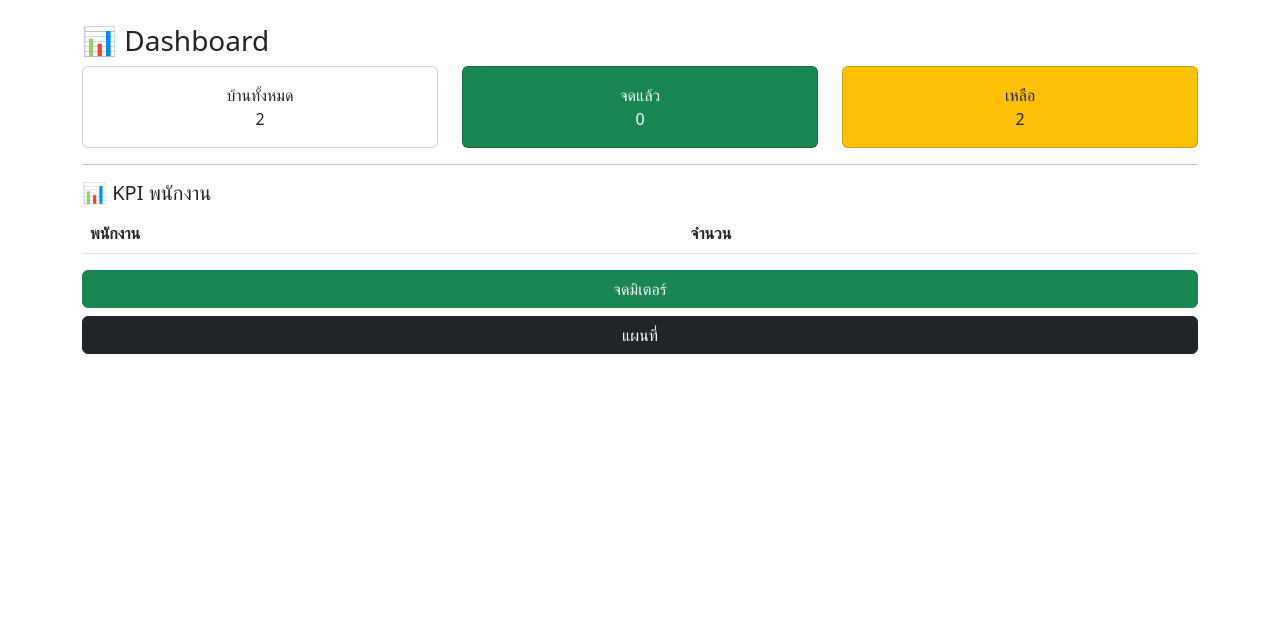
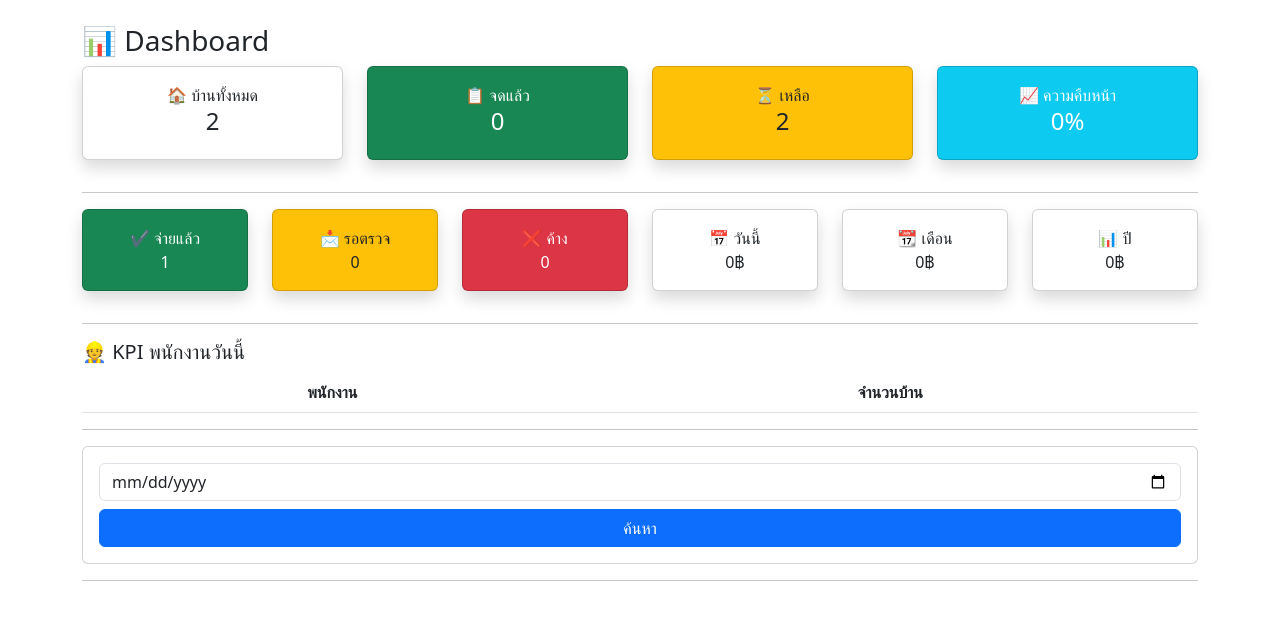
Before and after one commit to poplaga2019-max/water-billing, a PHP site: page /dashboard.php in a window 1280 px wide. Shown: the top 620 px of the page. Run offline with PHP 8.4, Linux system fonts and the light colour scheme; a user stored in the database is signed in; data comes from the database, SQL or seed files in the repository; tables that the repository leaves empty hold one stand-in row (values such as "Sample post"); lists and menus that the app fills with data are empty.

Commit message:
Update dashboard.php

```diff
--- a/dashboard.php
+++ b/dashboard.php
@@ -7,13 +7,50 @@ if(!isset($_SESSION['user'])){
     exit();
 }
 
-$total = $conn->query("SELECT COUNT(*) c FROM customers")->fetch_assoc()['c'];
-$done = $conn->query("SELECT COUNT(*) c FROM bills WHERE bill_date=CURDATE()")->fetch_assoc()['c'];
+$today = date('Y-m-d');
+
+// 🏠 บ้านทั้งหมด
+$total_house = $conn->query("SELECT COUNT(*) c FROM customers")->fetch_assoc()['c'];
+
+// 📋 จดวันนี้ (ใช้วันจริง)
+$done_today = $conn->query("
+SELECT COUNT(*) c FROM bills
+WHERE DATE(created_at)='$today'
+")->fetch_assoc()['c'];
+
+$remain = $total_house - $done_today;
+
+// 💰 สถานะการเงิน
+$paid = $conn->query("SELECT COUNT(*) c FROM bills WHERE status='paid'")->fetch_assoc()['c'];
+$pending = $conn->query("SELECT COUNT(*) c FROM bills WHERE status='pending'")->fetch_assoc()['c'];
+$unpaid = $conn->query("SELECT COUNT(*) c FROM bills WHERE status='unpaid'")->fetch_assoc()['c'];
+
+// 📅 รายได้วันนี้
+$day_income = $conn->query("
+SELECT SUM(amount) s FROM bills
+WHERE DATE(created_at)='$today' AND status='paid'
+")->fetch_assoc()['s'];
+
+// 📆 รายได้เดือน (ใช้รอบบิล)
+$month = date('Y-m');
+$month_income = $conn->query("
+SELECT SUM(amount) s FROM bills
+WHERE billing_cycle='$month' AND status='paid'
+")->fetch_assoc()['s'];
+
+// 📊 รายได้ปี
+$year = date('Y');
+$year_income = $conn->query("
+SELECT SUM(amount) s FROM bills
+WHERE YEAR(created_at)='$year' AND status='paid'
+")->fetch_assoc()['s'];
 ?>
 
 <!DOCTYPE html>
 <html>
 <head>
+<title>Dashboard</title>
+<meta name="viewport" content="width=device-width, initial-scale=1">
 <link href="https://cdn.jsdelivr.net/npm/bootstrap@5.3.0/dist/css/bootstrap.min.css" rel="stylesheet">
 </head>
 
@@ -21,29 +58,109 @@ $done = $conn->query("SELECT COUNT(*) c FROM bills WHERE bill_date=CURDATE()")->
 
 <h3>📊 Dashboard</h3>
 
+<!-- 🏠 งานวันนี้ -->
 <div class="row text-center">
-<div class="col"><div class="card p-3">บ้านทั้งหมด<br><?= $total ?></div></div>
-<div class="col"><div class="card p-3 bg-success text-white">จดแล้ว<br><?= $done ?></div></div>
-<div class="col"><div class="card p-3 bg-warning">เหลือ<br><?= $total-$done ?></div></div>
+
+<div class="col-6 col-md-3 mb-3">
+<div class="card p-3 shadow">
+🏠 บ้านทั้งหมด<br>
+<h4><?= $total_house ?></h4>
+</div>
+</div>
+
+<div class="col-6 col-md-3 mb-3">
+<div class="card p-3 shadow bg-success text-white">
+📋 จดแล้ว<br>
+<h4><?= $done_today ?></h4>
+</div>
+</div>
+
+<div class="col-6 col-md-3 mb-3">
+<div class="card p-3 shadow bg-warning">
+⏳ เหลือ<br>
+<h4><?= $remain ?></h4>
+</div>
+</div>
+
+<div class="col-6 col-md-3 mb-3">
+<div class="card p-3 shadow bg-info text-white">
+📈 ความคืบหน้า<br>
+<h4><?= $total_house>0 ? round(($done_today/$total_house)*100) : 0 ?>%</h4>
+</div>
+</div>
+
 </div>
 
 <hr>
 
-<h5>📊 KPI พนักงาน</h5>
+<!-- 💰 การเงิน -->
+<div class="row text-center">
 
-<table class="table">
-<tr><th>พนักงาน</th><th>จำนวน</th></tr>
+<div class="col-6 col-md-2 mb-3">
+<div class="card p-3 shadow bg-success text-white">
+✔ จ่ายแล้ว<br>
+<?= $paid ?>
+</div>
+</div>
+
+<div class="col-6 col-md-2 mb-3">
+<div class="card p-3 shadow bg-warning">
+📩 รอตรวจ<br>
+<?= $pending ?>
+</div>
+</div>
+
+<div class="col-6 col-md-2 mb-3">
+<div class="card p-3 shadow bg-danger text-white">
+❌ ค้าง<br>
+<?= $unpaid ?>
+</div>
+</div>
+
+<div class="col-6 col-md-2 mb-3">
+<div class="card p-3 shadow">
+📅 วันนี้<br>
+<?= number_format($day_income) ?>฿
+</div>
+</div>
+
+<div class="col-6 col-md-2 mb-3">
+<div class="card p-3 shadow">
+📆 เดือน<br>
+<?= number_format($month_income) ?>฿
+</div>
+</div>
+
+<div class="col-6 col-md-2 mb-3">
+<div class="card p-3 shadow">
+📊 ปี<br>
+<?= number_format($year_income) ?>฿
+</div>
+</div>
+
+</div>
+
+<hr>
+
+<!-- 👷 KPI พนักงาน -->
+<h5>👷 KPI พนักงานวันนี้</h5>
+
+<table class="table text-center">
+<tr>
+<th>พนักงาน</th>
+<th>จำนวนบ้าน</th>
+</tr>
 
 <?php
 $kpi = $conn->query("
 SELECT u.username, COUNT(b.id) total
 FROM bills b
-JOIN users u ON b.staff_id=u.id
-WHERE b.bill_date=CURDATE()
+JOIN users u ON b.staff_id = u.id
+WHERE DATE(b.created_at) = CURDATE()
 GROUP BY u.id
 ");
 
-while($r=$kpi->fetch_assoc()){
+while($r = $kpi->fetch_assoc()){
 ?>
 <tr>
 <td><?= $r['username'] ?></td>
@@ -52,8 +169,35 @@ while($r=$kpi->fetch_assoc()){
 <?php } ?>
 </table>
 
-<a href="meter.php" class="btn btn-success w-100">จดมิเตอร์</a>
-<a href="map.php" class="btn btn-dark w-100 mt-2">แผนที่</a>
+<hr>
 
-</body>
-</html>
+<!-- 🔎 ค้นหา -->
+<div class="card p-3 mb-3">
+<form method="GET">
+<input type="date" name="date" class="form-control mb-2">
+<button class="btn btn-primary w-100">ค้นหา</button>
+</form>
+</div>
+
+<?php
+if(isset($_GET['date'])){
+$d = $_GET['date'];
+
+$res = $conn->query("
+SELECT SUM(amount) s, SUM(used_unit) u
+FROM bills
+WHERE DATE(created_at)='$d'
+")->fetch_assoc();
+
+echo "<div class='alert alert-info'>";
+echo "📅 วันที่ $d<br>";
+echo "💰 รายได้: ".number_format($res['s'])." บาท<br>";
+echo "💧 หน่วยน้ำ: ".$res['u'];
+echo "</div>";
+}
+?>
+
+<hr>
+
+<!-- 🚀 เมนู -->
+<div class="d-grid gap-
```
